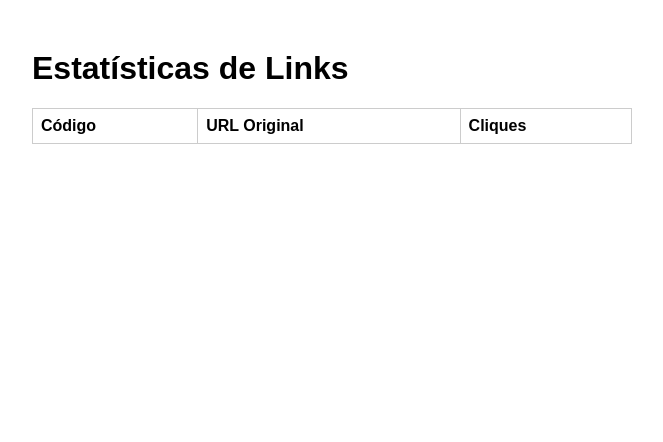
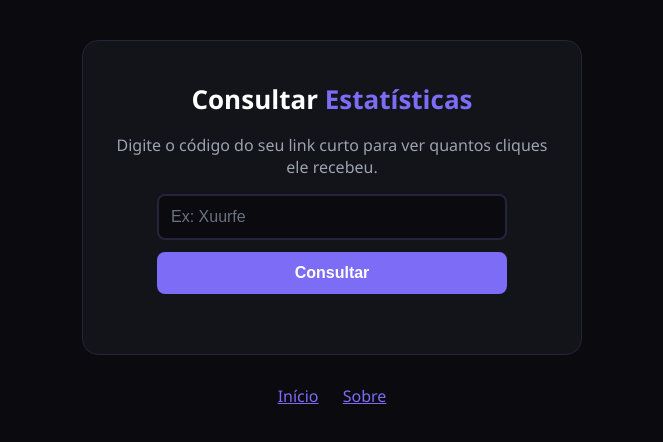
Before and after one commit to Wellington-Barros/encurtador-api, a website: page public/estatisticas.html in a window 1280 px wide. Shown: the whole page, without its empty margins (308-971 px from the left). Drawn offline with Linux system fonts and the light colour scheme; no server answers.

Commit message:
Corrige estatísticas para consulta individual por código, protegendo privacidade

```diff
--- a/public/estatisticas.html
+++ b/public/estatisticas.html
@@ -1,61 +1,149 @@
 <!DOCTYPE html>
 <html lang="pt-br">
 <head>
-  <script async src="https://pagead2.googlesyndication.com/pagead/js/adsbygoogle.js?client=ca-pub-9119031167097610" crossorigin="anonymous"></script>
   <meta charset="UTF-8">
   <meta name="viewport" content="width=device-width, initial-scale=1.0">
-  <title>CurtoLink - Encurtador de Links Grátis e Rápido</title>
-  <meta name="description" content="Encurte seus links de forma rápida e gratuita com o CurtoLink. Simples, prático e sem complicação.">
-  <meta name="keywords" content="encurtador de link, encurtar url, link curto, encurtador gratis">
+  <title>Consultar Estatísticas - CurtoLink</title>
   <style>
+    * {
+      box-sizing: border-box;
+    }
+
     body {
-      font-family: sans-serif;
-      max-width: 600px;
-      margin: 50px auto;
+      font-family: 'Segoe UI', sans-serif;
+      margin: 0;
+      padding: 40px 20px;
+      background: #0a0a0f;
+      color: #e5e7eb;
+      min-height: 100vh;
     }
-    table {
+
+    .card {
+      background: #13131a;
+      border: 1px solid #24243a;
+      max-width: 500px;
+      margin: 0 auto;
+      padding: 40px 30px;
+      border-radius: 16px;
+      text-align: center;
+    }
+
+    .card h1 {
+      color: white;
+      font-size: 26px;
+      margin-top: 0;
+    }
+
+    .card h1 span {
+      color: #7c6cf6;
+    }
+
+    .card p {
+      color: #9ca3af;
+    }
+
+    .form-row {
+      max-width: 350px;
+      margin: 0 auto;
+    }
+
+    input {
+      padding: 12px;
       width: 100%;
-      border-collapse: collapse;
+      background: #0a0a0f;
+      border: 2px solid #24243a;
+      border-radius: 8px;
+      font-size: 16px;
+      color: white;
+      outline: none;
     }
-    th, td {
-      border: 1px solid #ccc;
-      padding: 8px;
-      text-align: left;
+
+    input::placeholder {
+      color: #6b7280;
+    }
+
+    input:focus {
+      border-color: #7c6cf6;
+    }
+
+    button {
+      padding: 12px 24px;
+      margin-top: 12px;
+      border: none;
+      border-radius: 8px;
+      background: #7c6cf6;
+      color: white;
+      font-size: 16px;
+      font-weight: bold;
+      cursor: pointer;
+      width: 100%;
+      transition: background 0.2s;
+    }
+
+    button:hover {
+      background: #6350e0;
+    }
+
+    #resultado {
+      margin-top: 20px;
+      font-weight: bold;
+      color: #a99bfb;
+      word-break: break-all;
+    }
+
+    footer {
+      text-align: center;
+      margin-top: 30px;
+    }
+
+    footer a {
+      color: #7c6cf6;
+      margin: 0 10px;
     }
   </style>
 </head>
 <body>
-  <h1>Estatísticas de Links</h1>
-  <table>
-    <thead>
-      <tr>
-        <th>Código</th>
-        <th>URL Original</th>
-        <th>Cliques</th>
-      </tr>
-    </thead>
-    <tbody id="tabela"></tbody>
-  </table>
+  <div class="card">
+    <h1>Consultar <span>Estatísticas</span></h1>
+    <p>Digite o código do seu link curto para ver quantos cliques ele recebeu.</p>
+
+    <div class="form-row">
+      <input type="text" id="codigoInput" placeholder="Ex: Xuurfe">
+      <button onclick="consultar()">Consultar</button>
+    </div>
+
+    <div id="resultado"></div>
+  </div>
+
+  <footer>
+    <a href="/">Início</a>
+    <a href="/sobre.html">Sobre</a>
+  </footer>
 
   <script>
-    async function carregar() {
-      const resposta = await fetch('/api/estatisticas');
-      const links = await resposta.json();
-      const tabela = document.getElementById('tabela');
+    async function consultar() {
+      const codigo = document.getElementById('codigoInput').value.trim();
+      const resultado = document.getElementById('resultado');
 
-      for (const codigo in links) {
-        const link = links[codigo];
-        tabela.innerHTML += `
-          <tr>
-            <td>${codigo}</td>
-            <td>${link.url}</td>
-            <td>${link.cliques}</td>
-          </tr>
-        `;
+      if (!codigo) {
+        resultado.innerHTML = 'Digite um código para consultar.';
+        return;
       }
+
+      const resposta = await fetch(`/api/estatisticas/${codigo}`);
+
+      if (resposta.status === 404) {
+        resultado.innerHTML = 'Nenhum link encontrado com esse código.';
+        return;
+      }
+
+      const dados = await resposta.json();
+
+      resultado.innerHTML = `
+        URL original: ${dados.url}<br>
+        Cliques: ${dados.cliques}
+      `;
     }
-
-    carregar();
   </script>
 </body>
 </html>
```
Also changed, not shown: server.js (+13 -3 lines).
